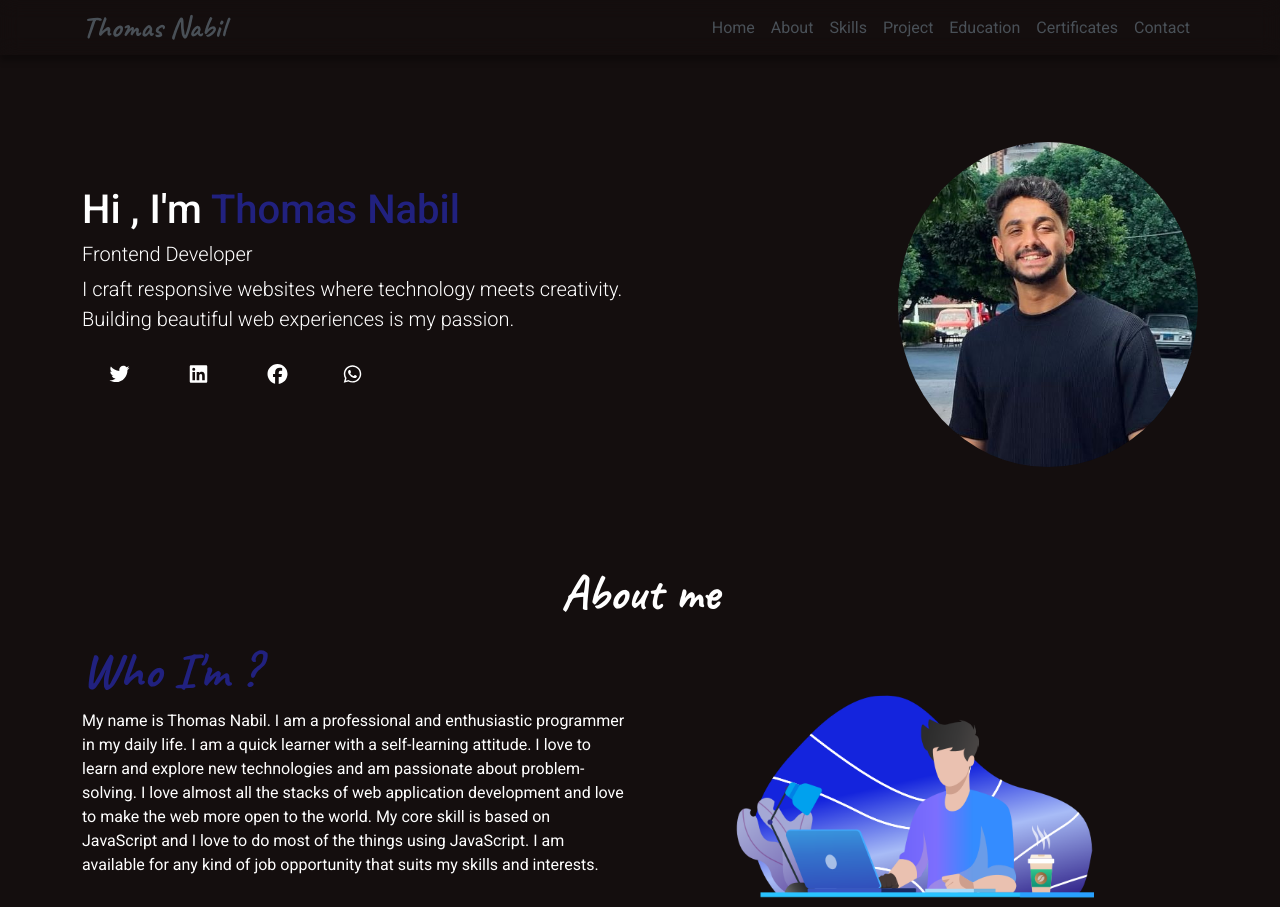
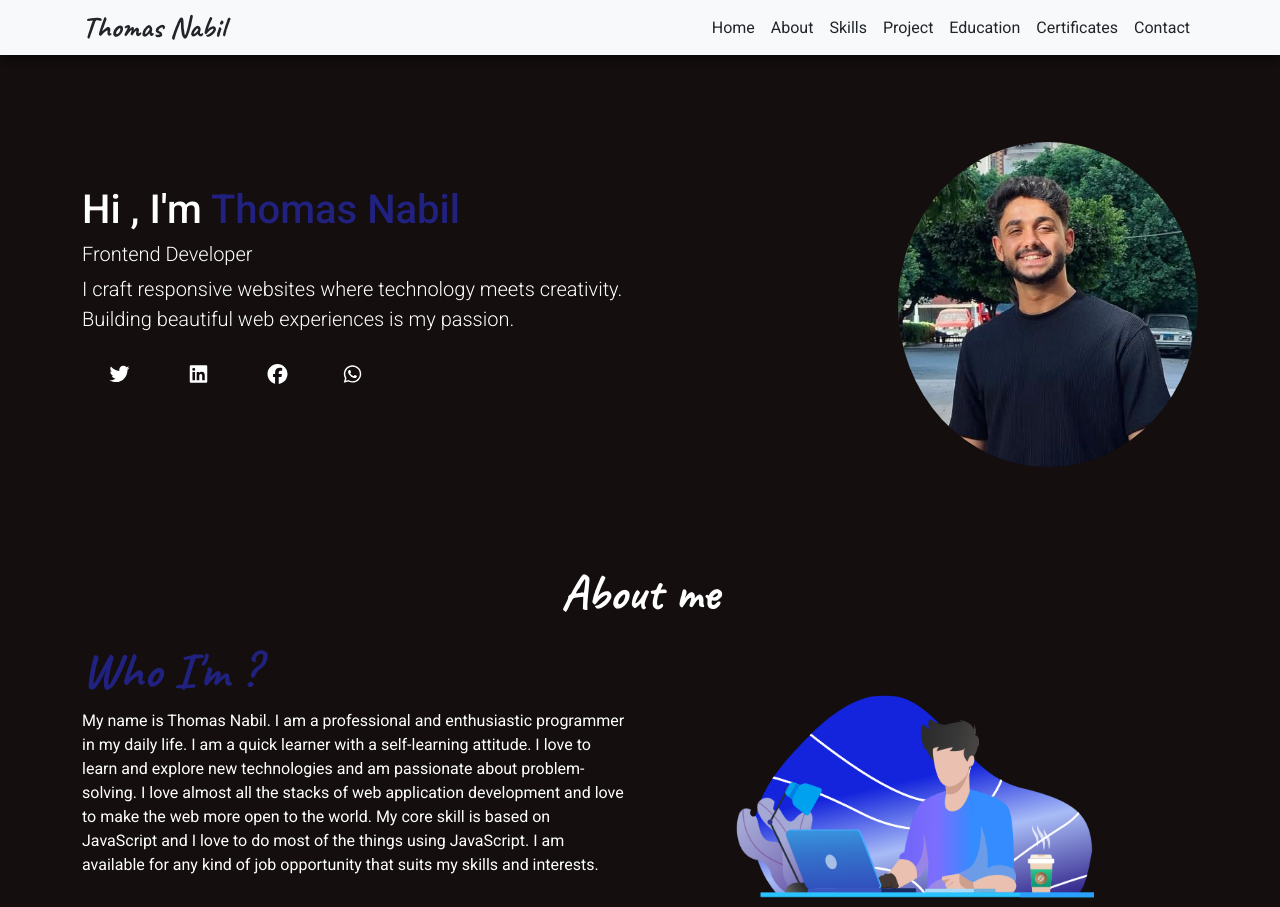
Before and after one commit to tomasnabil1/Portfolio, a website: page index.html in a window 1280 px wide. Shown: the top 907 px of the page. Drawn offline with nearby package versions, Linux system fonts and the light colour scheme; a web font is replaced by a local one.

Commit message:
empty commit

```diff
--- a/index.html
+++ b/index.html
@@ -4,72 +4,78 @@
 <head>
     <meta charset="UTF-8">
     <meta name="viewport" content="width=device-width, initial-scale=1.0">
+    <title>Portfolio</title>
+
     <link rel="stylesheet" href="./css/bootstrap.min.css">
     <link rel="stylesheet" href="./css/all.min.css">
     <link rel="stylesheet" href="./css/bondi.css">
+    <link rel="stylesheet" href="./style.css">
+
     <link rel="preconnect" href="https://fonts.googleapis.com">
     <link rel="preconnect" href="https://fonts.gstatic.com" crossorigin>
-    <title>Portfolio</title>
-    <link rel="stylesheet" href="./style.css">
     <link
         href="https://fonts.googleapis.com/css2?family=Carrois+Gothic&family=Caveat:wght@400..700&family=Roboto+Condensed:wght@200&family=Roboto:ital,wght@0,100..900;1,100..900&display=swap"
         rel="stylesheet">
+
     <link rel="stylesheet" href="https://cdnjs.cloudflare.com/ajax/libs/animate.css/4.1.1/animate.min.css" />
+
     <link rel="websites icon" href="./images/WhatsApp Image 2025-09-28 at 19.33.19_b79c967a.jpg">
-
-
-
 </head>
 
 <body>
-    <script src="./js/bootstrap.bundle.min.js"></script>
-    <script src="./js/all.min.js"></script>
-
-    <nav class="navbar navbar-expand-lg fixed-top ">
+    <nav class="navbar navbar-expand-lg fixed-top bg-light">
         <div class="container">
-            <div class="navbar-brand">
-                <a class="navbar-brand text-light-emphasis" href="#">Thomas Nabil</a>
-            </div>
+            <a class="navbar-brand text-dark fw-bold" href="#">Thomas Nabil</a>
 
             <button class="navbar-toggler" type="button" data-bs-toggle="collapse" data-bs-target="#navbarNav"
                 aria-controls="navbarNav" aria-expanded="false" aria-label="Toggle navigation">
                 <span class="navbar-toggler-icon"></span>
             </button>
-            <div class="collapse navbar-collapse justify-content-end" id="#navbarNav">
-                <ul class="navbar-nav ">
+
+            <div class="collapse navbar-collapse justify-content-end" id="navbarNav">
+                <ul class="navbar-nav">
                     <li class="nav-item">
-                        <a class="nav-link active text-light-emphasis dropdown-item" aria-current="page"
-                            href="#home">Home</a>
+                        <a class="nav-link active text-dark" href="#home">Home</a>
                     </li>
                     <li class="nav-item">
-                        <a class="nav-link active text-light-emphasis dropdown-item" aria-current="page"
-                            href="#about">About</a>
+                        <a class="nav-link text-dark" href="#about">About</a>
                     </li>
                     <li class="nav-item">
-                        <a class="nav-link active text-light-emphasis dropdown-item" aria-current="page"
-                            href="#skills">Skills</a>
+                        <a class="nav-link text-dark" href="#skills">Skills</a>
                     </li>
                     <li class="nav-item">
-                        <a class="nav-link active text-light-emphasis dropdown-item" aria-current="page"
-                            href="#">Project</a>
+                        <a class="nav-link text-dark" href="#project">Project</a>
                     </li>
                     <li class="nav-item">
-                        <a class="nav-link active text-light-emphasis dropdown-item" aria-current="page"
-                            href="#education">Education</a>
+                        <a class="nav-link text-dark" href="#education">Education</a>
                     </li>
                     <li class="nav-item">
-                        <a class="nav-link active text-light-emphasis dropdown-item" aria-current="page"
-                            href="#">Certificates</a>
+                        <a class="nav-link text-dark" href="#certificates">Certificates</a>
                     </li>
                     <li class="nav-item">
-                        <a class="nav-link active text-light-emphasis dropdown-item" aria-current="page"
-                            href="#contact">Contact</a>
+                        <a class="nav-link text-dark" href="#contact">Contact</a>
                     </li>
                 </ul>
-
             </div>
         </div>
     </nav>
+
+    <script src="./js/bootstrap.bundle.min.js"></script>
+    <script src="./js/all.min.js"></script>
+
+    <script>
+        document.querySelectorAll('.navbar-nav .nav-link').forEach(link => {
+            link.addEventListener('click', () => {
+                const navbarCollapse = document.querySelector('.navbar-collapse');
+                if (navbarCollapse.classList.contains('show')) {
+                    new bootstrap.Collapse(navbarCollapse).toggle();
+                }
+            });
+        });
+    </script>
+</body>
+
+</html>
 
 
 <div class="home container pt-5 " id="home">
@@ -249,16 +255,14 @@
                 <form class="">
                     <div class="mb-3">
                         <label for="exampleInputEmail1" class="form-label"></label>
-                            <input type="email" class="form-control" id="exampleInputEmail1"
-                                aria-describedby="emailHelp" placeholder="Your Name"
-                                style="background-color: cornsilk;">
+                        <input type="email" class="form-control" id="exampleInputEmail1" aria-describedby="emailHelp"
+                            placeholder="Your Name" style="background-color: cornsilk;">
 
                     </div>
                     <div class="mb-3">
                         <label for="exampleInputEmail1" class="form-label"></label>
-                            <input type="email" class="form-control" id="exampleInputEmail1"
-                                aria-describedby="emailHelp" placeholder="Your Email"
-                                style="background-color: cornsilk">
+                        <input type="email" class="form-control" id="exampleInputEmail1" aria-describedby="emailHelp"
+                            placeholder="Your Email" style="background-color: cornsilk">
 
                     </div>
                     <div class="mb-3">
```
Lines whose indentation alone changed are shown as unchanged.
